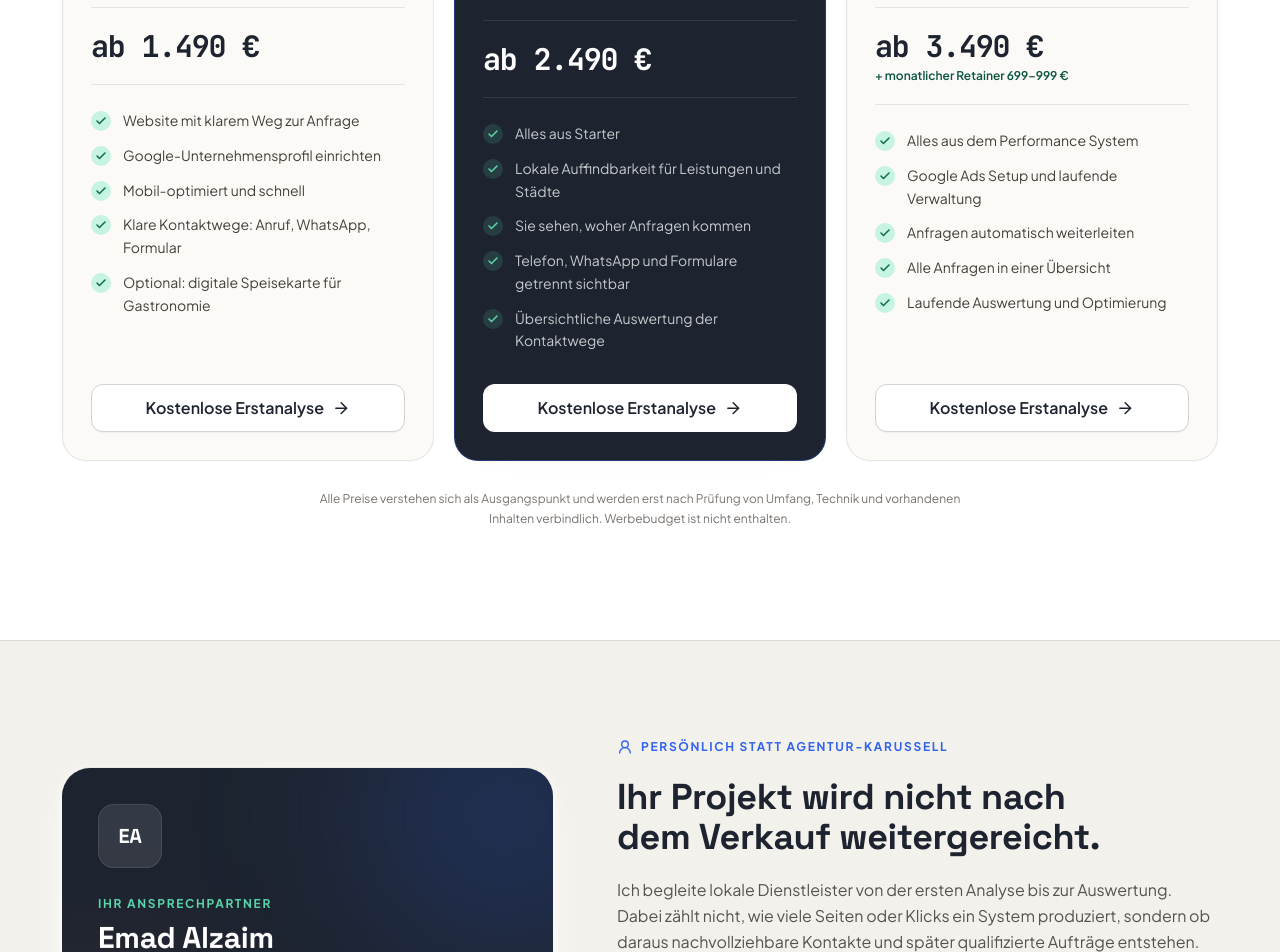
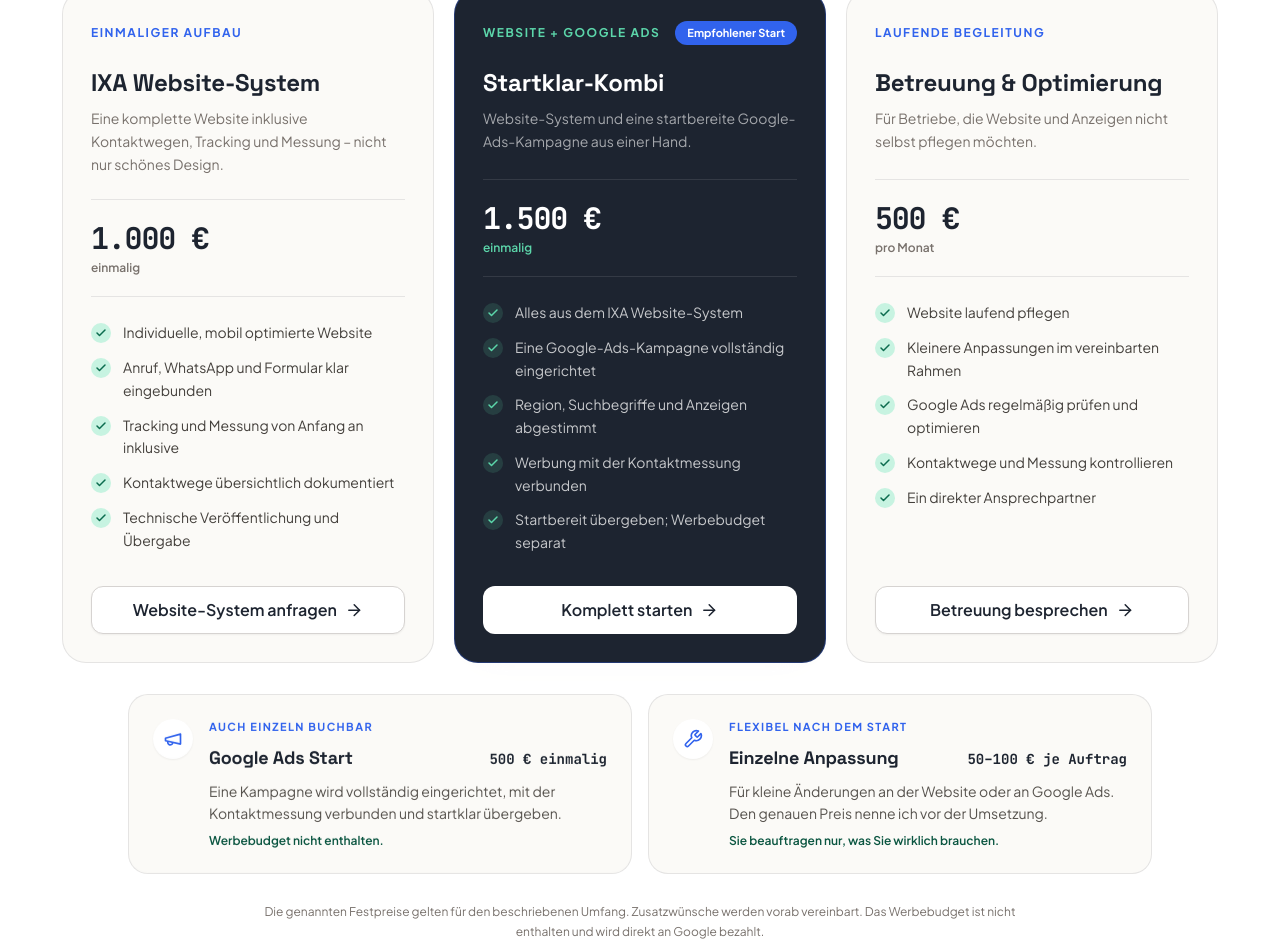
Before and after one commit to Exxd00/ixa-lead.de, a Next.js app: page / in a window 1280 px wide. Shown: the part 3700-4652 px from the top of the page. Built offline with nearby package versions, Linux system fonts and the light colour scheme.

Commit message:
Clarify IXA pricing

```diff
--- a/src/components/sections/PackagesSection.tsx
+++ b/src/components/sections/PackagesSection.tsx
@@ -1,13 +1,20 @@
-import { ArrowRight, Check, ChevronDown } from "lucide-react";
+import {
+  ArrowRight,
+  CalendarCheck2,
+  Check,
+  ChevronDown,
+  Megaphone,
+  Wrench,
+} from "lucide-react";
 import { Reveal } from "@/components/Reveal";
 import { SectionHeading } from "@/components/section-heading";
 import { CtaButton } from "@/components/cta";
 import { cn } from "@/lib/utils";
-import { packages } from "@/data/site";
+import { packages, pricingExtras } from "@/data/site";
 
 type Package = (typeof packages)[number];
 
-function PackageCard({ pkg, index }: { pkg: Package; index: number }) {
+function PackageCard({ pkg }: { pkg: Package }) {
   return (
     <article
       className={cn(
@@ -24,7 +31,7 @@
             pkg.highlighted ? "text-success-300" : "text-primary",
           )}
         >
-          {pkg.highlighted ? "Für die meisten Betriebe" : `Paket 0${index + 1}`}
+          {pkg.eyebrow}
         </p>
         {pkg.badge && (
           <span className="rounded-full bg-primary px-3 py-1 text-[11px] font-bold text-white">
@@ -65,7 +72,12 @@
           {pkg.price}
         </p>
         {pkg.retainer && (
-          <p className="mt-1 text-xs font-semibold text-success-800">
+          <p
+            className={cn(
+              "mt-1 text-xs font-semibold",
+              pkg.highlighted ? "text-success-300" : "text-stone-500",
+            )}
+          >
             {pkg.retainer}
           </p>
         )}
@@ -114,35 +126,52 @@
 }
 
 export function PackagesSection() {
-  const recommendedPackage = packages.find((pkg) => pkg.highlighted);
-  const alternativePackages = packages.filter((pkg) => !pkg.highlighted);
+  const recommendedPackage =
+    packages.find((pkg) => pkg.highlighted) ?? packages[0];
+  const alternativePackages = packages.filter(
+    (pkg) => pkg.id !== recommendedPackage.id,
+  );
 
   return (
     <section id="packages" className="bg-white py-16 sm:py-20 lg:py-28">
       <div className="container-lp">
         <SectionHeading
-          eyebrow="Investition"
-          title="Der sinnvolle Einstieg hängt von Ihrem Engpass ab"
-          description="Die Pakete sind Orientierung. Nach der kostenlosen Analyse erhalten Sie einen klaren Umfang – ohne versteckte Bausteine."
+          eyebrow="Klare Preise"
+          title="Einmal aufbauen. Nur weiterzahlen, wenn Sie Betreuung möchten."
+          description="Das komplette Website-System kostet 1.000 € einmalig – inklusive Kontaktwegen, Tracking und Messung. Google Ads und laufende Betreuung buchen Sie nur, wenn Sie sie wirklich brauchen."
         />
 
-        {recommendedPackage && (
+        <Reveal className="mx-auto mt-8 max-w-3xl">
+          <div className="flex items-start gap-4 rounded-[1.25rem] border border-primary/15 bg-primary/[0.04] p-4 sm:items-center sm:p-5">
+            <span className="grid size-10 shrink-0 place-items-center rounded-full bg-white text-primary shadow-sm">
+              <CalendarCheck2 className="size-5" />
+            </span>
+            <div>
+              <p className="text-sm font-bold text-navy">
+                Persönliche Umsetzung statt Massenabfertigung
+              </p>
+              <p className="mt-1 text-sm leading-relaxed text-stone-600">
+                Neue Projektstarts vergebe ich nach verfügbarer Kapazität. Den
+                nächsten freien Starttermin klären wir in der kostenlosen
+                Erstanalyse.
+              </p>
+            </div>
+          </div>
+        </Reveal>
+
         <div className="mt-10 lg:hidden">
           <Reveal>
-              <PackageCard
-                pkg={recommendedPackage}
-                index={packages.indexOf(recommendedPackage)}
-              />
+            <PackageCard pkg={recommendedPackage} />
           </Reveal>
 
           <details className="group mt-5 rounded-[1.25rem] border border-navy/10 bg-[#fbfaf7]">
             <summary className="flex cursor-pointer list-none items-center justify-between gap-4 rounded-[1.25rem] px-5 py-4 text-left [&::-webkit-details-marker]:hidden">
               <span>
                 <span className="block text-sm font-bold text-navy">
-                    Starter &amp; Growth vergleichen
+                  Website-System &amp; Betreuung ansehen
                 </span>
                 <span className="mt-0.5 block text-xs text-stone-500">
-                    Zwei weitere Pakete anzeigen
+                  Zwei weitere Möglichkeiten anzeigen
                 </span>
               </span>
               <span className="grid size-9 shrink-0 place-items-center rounded-full bg-white text-primary shadow-sm">
@@ -152,29 +181,59 @@
 
             <div className="grid gap-5 border-t border-navy/10 p-3 sm:p-5">
               {alternativePackages.map((pkg) => (
-                  <PackageCard
-                    key={pkg.id}
-                    pkg={pkg}
-                    index={packages.indexOf(pkg)}
-                  />
+                <PackageCard key={pkg.id} pkg={pkg} />
               ))}
             </div>
           </details>
         </div>
-        )}
 
         <div className="mt-12 hidden gap-5 lg:grid lg:grid-cols-3">
           {packages.map((pkg, index) => (
             <Reveal key={pkg.id} delay={index * 80} className="min-w-0">
-              <PackageCard pkg={pkg} index={index} />
+              <PackageCard pkg={pkg} />
             </Reveal>
           ))}
         </div>
 
-        <p className="mx-auto mt-7 max-w-2xl text-center text-xs leading-relaxed text-stone-500">
-          Alle Preise verstehen sich als Ausgangspunkt und werden erst nach
-          Prüfung von Umfang, Technik und vorhandenen Inhalten verbindlich.
-          Werbebudget ist nicht enthalten.
+        <div className="mx-auto mt-8 grid max-w-5xl gap-4 md:grid-cols-2">
+          {pricingExtras.map((extra, index) => {
+            const Icon = index === 0 ? Megaphone : Wrench;
+
+            return (
+              <Reveal key={extra.id} delay={index * 60}>
+                <article className="flex h-full items-start gap-4 rounded-[1.25rem] border border-navy/10 bg-[#fbfaf7] p-5 sm:p-6">
+                  <span className="grid size-10 shrink-0 place-items-center rounded-full bg-white text-primary shadow-sm">
+                    <Icon className="size-5" />
+                  </span>
+                  <div className="min-w-0">
+                    <p className="text-[11px] font-bold uppercase tracking-[0.13em] text-primary">
+                      {extra.eyebrow}
+                    </p>
+                    <div className="mt-2 flex flex-wrap items-baseline justify-between gap-x-4 gap-y-1">
+                      <h3 className="text-lg font-bold text-navy">
+                        {extra.name}
+                      </h3>
+                      <p className="font-mono text-sm font-bold text-navy">
+                        {extra.price}
+                      </p>
+                    </div>
+                    <p className="mt-2 text-sm leading-relaxed text-stone-600">
+                      {extra.description}
+                    </p>
+                    <p className="mt-2 text-xs font-semibold text-success-800">
+                      {extra.note}
+                    </p>
+                  </div>
+                </article>
+              </Reveal>
+            );
+          })}
+        </div>
+
+        <p className="mx-auto mt-7 max-w-3xl text-center text-xs leading-relaxed text-stone-500">
+          Die genannten Festpreise gelten für den beschriebenen Umfang.
+          Zusatzwünsche werden vorab vereinbart. Das Werbebudget ist nicht
+          enthalten und wird direkt an Google bezahlt.
         </p>
       </div>
     </section>
--- a/src/data/site.ts
+++ b/src/data/site.ts
@@ -32,65 +32,92 @@
 
 export const packages = [
   {
-    id: "starter",
-    name: "Starter",
-    price: "ab 1.490 €",
-    retainer: "",
-    tagline: "Für einen sauberen, schnellen digitalen Auftritt.",
+    id: "website-system",
+    eyebrow: "Einmaliger Aufbau",
+    name: "IXA Website-System",
+    price: "1.000 €",
+    retainer: "einmalig",
+    tagline:
+      "Eine komplette Website inklusive Kontaktwegen, Tracking und Messung – nicht nur schönes Design.",
     highlighted: false,
     badge: "",
     features: [
-      "Website mit klarem Weg zur Anfrage",
-      "Google-Unternehmensprofil einrichten",
-      "Mobil-optimiert und schnell",
-      "Klare Kontaktwege: Anruf, WhatsApp, Formular",
-      "Optional: digitale Speisekarte für Gastronomie",
+      "Individuelle, mobil optimierte Website",
+      "Anruf, WhatsApp und Formular klar eingebunden",
+      "Tracking und Messung von Anfang an inklusive",
+      "Kontaktwege übersichtlich dokumentiert",
+      "Technische Veröffentlichung und Übergabe",
     ],
-    cta: "Kostenlose Erstanalyse",
-    formValue: "Komplettes System – Starter",
+    cta: "Website-System anfragen",
+    formValue: "IXA Website-System – 1.000 € einmalig",
   },
   {
-    id: "performance",
-    name: "Performance System",
-    price: "ab 2.490 €",
-    retainer: "",
-    tagline: "Das komplette System vom Suchmoment bis zur messbaren Anfrage.",
+    id: "startklar",
+    eyebrow: "Website + Google Ads",
+    name: "Startklar-Kombi",
+    price: "1.500 €",
+    retainer: "einmalig",
+    tagline:
+      "Website-System und eine startbereite Google-Ads-Kampagne aus einer Hand.",
     highlighted: true,
-    badge: "Am beliebtesten",
+    badge: "Empfohlener Start",
     features: [
-      "Alles aus Starter",
-      "Lokale Auffindbarkeit für Leistungen und Städte",
-      "Sie sehen, woher Anfragen kommen",
-      "Telefon, WhatsApp und Formulare getrennt sichtbar",
-      "Übersichtliche Auswertung der Kontaktwege",
+      "Alles aus dem IXA Website-System",
+      "Eine Google-Ads-Kampagne vollständig eingerichtet",
+      "Region, Suchbegriffe und Anzeigen abgestimmt",
+      "Werbung mit der Kontaktmessung verbunden",
+      "Startbereit übergeben; Werbebudget separat",
     ],
-    cta: "Kostenlose Erstanalyse",
-    formValue: "Komplettes System – Performance",
+    cta: "Komplett starten",
+    formValue: "Startklar-Kombi – 1.500 € einmalig",
   },
   {
-    id: "growth",
-    name: "Growth System",
-    price: "ab 3.490 €",
-    retainer: "+ monatlicher Retainer 699–999 €",
-    tagline: "Für kontinuierliches, messbares Wachstum.",
+    id: "betreuung",
+    eyebrow: "Laufende Begleitung",
+    name: "Betreuung & Optimierung",
+    price: "500 €",
+    retainer: "pro Monat",
+    tagline:
+      "Für Betriebe, die Website und Anzeigen nicht selbst pflegen möchten.",
     highlighted: false,
     badge: "",
     features: [
-      "Alles aus dem Performance System",
-      "Google Ads Setup und laufende Verwaltung",
-      "Anfragen automatisch weiterleiten",
-      "Alle Anfragen in einer Übersicht",
-      "Laufende Auswertung und Optimierung",
+      "Website laufend pflegen",
+      "Kleinere Anpassungen im vereinbarten Rahmen",
+      "Google Ads regelmäßig prüfen und optimieren",
+      "Kontaktwege und Messung kontrollieren",
+      "Ein direkter Ansprechpartner",
     ],
-    cta: "Kostenlose Erstanalyse",
-    formValue: "Komplettes System – Growth",
+    cta: "Betreuung besprechen",
+    formValue: "Betreuung & Optimierung – 500 € pro Monat",
+  },
+];
+
+export const pricingExtras = [
+  {
+    id: "google-ads-setup",
+    eyebrow: "Auch einzeln buchbar",
+    name: "Google Ads Start",
+    price: "500 € einmalig",
+    description:
+      "Eine Kampagne wird vollständig eingerichtet, mit der Kontaktmessung verbunden und startklar übergeben.",
+    note: "Werbebudget nicht enthalten.",
+  },
+  {
+    id: "single-update",
+    eyebrow: "Flexibel nach dem Start",
+    name: "Einzelne Anpassung",
+    price: "50–100 € je Auftrag",
+    description:
+      "Für kleine Änderungen an der Website oder an Google Ads. Den genauen Preis nenne ich vor der Umsetzung.",
+    note: "Sie beauftragen nur, was Sie wirklich brauchen.",
   },
 ];
 
 export const faqs = [
   {
     q: "Schalten Sie Google-Ads-Kampagnen?",
-    a: "Ja. Ich richte Google Ads ein und verwalte Kampagnen laufend – enthalten im Growth System oder als Zusatzleistung. Mein Ansatz: Anzeige, Website und Tracking greifen ineinander, damit das Budget nicht in Klicks verpufft, sondern messbare Anfragen bringt.",
+    a: "Ja. Die einmalige Einrichtung kostet 500 € und ist auch in der Startklar-Kombi enthalten. Wenn ich Website und Anzeigen anschließend laufend pflegen und optimieren soll, ist das über die monatliche Betreuung möglich. Das Werbebudget zahlen Sie separat direkt an Google.",
   },
   {
     q: "Garantieren Sie eine bestimmte Zahl an Kunden?",
```
Lines whose indentation alone changed are shown as unchanged.
